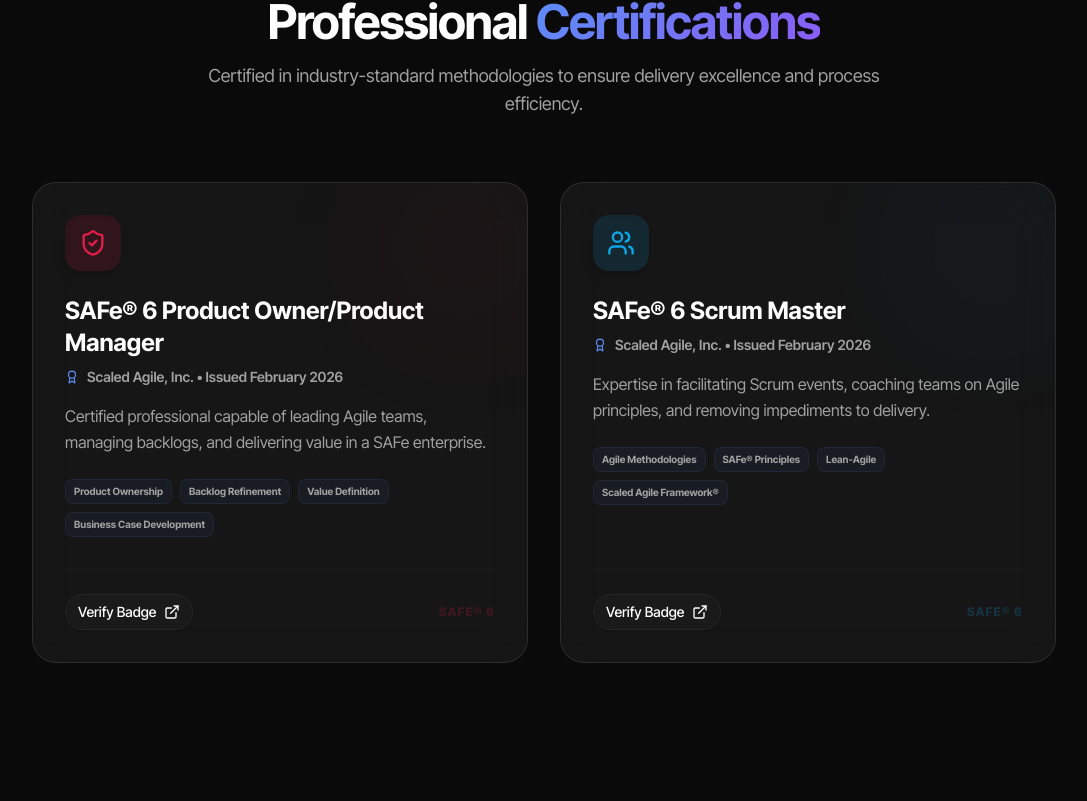
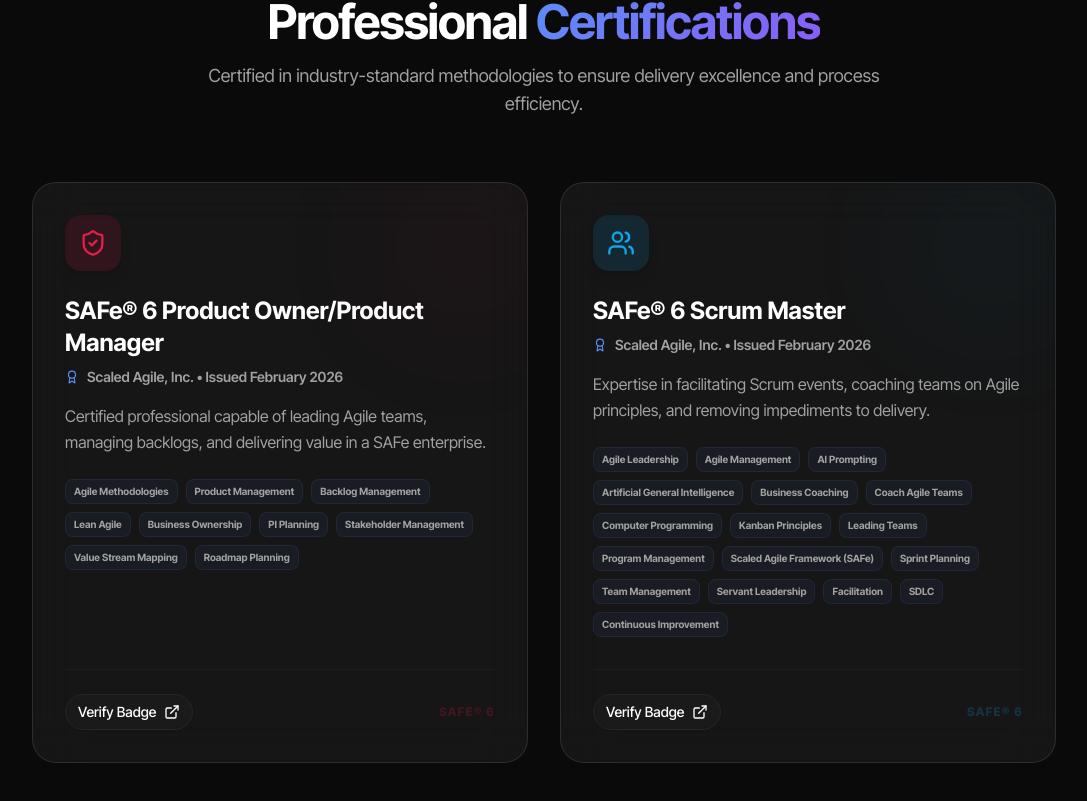
Before and after one commit to Rohit9252/Rohit9252.github.io, a React (Vite) app: page / in a window 1280 px wide. Shown: the part 5802-6603 px from the top of the page, without its empty margins (96-1183 px from the left). Built offline with nearby package versions, Linux system fonts and the light colour scheme.

Commit message:
feat: enhance certifications with SEO keywords and updated skills

```diff
--- a/index.html
+++ b/index.html
@@ -9,7 +9,7 @@
     <title>Rohit Kumar | Backend Engineer & Software Developer</title>
     <meta name="title" content="Rohit Kumar | Backend Engineer & Software Developer" />
     <meta name="description" content="Backend Engineer with 3+ years of experience building B2B SaaS backend systems in real estate (MLS) and fintech domains. Expert in Java, Spring Boot, MongoDB, AWS, and event-driven architectures." />
-    <meta name="keywords" content="Rohit Kumar, Backend Engineer, Software Developer, Java, Spring Boot, MongoDB, AWS, Kafka, Microservices, Full Stack Developer, Bengaluru, India" />
+    <meta name="keywords" content="Rohit Kumar, Backend Engineer, Software Developer, Java, Spring Boot, MongoDB, AWS, Kafka, Microservices, Full Stack Developer, SAFe 6 Product Owner, SAFe 6 Scrum Master, Agile Methodologies, Bengaluru, India" />
     <meta name="author" content="Rohit Kumar" />
     <meta name="robots" content="index, follow" />
     <meta name="language" content="English" />
@@ -87,7 +87,10 @@
         "AWS",
         "Kafka",
         "Microservices",
-        "Backend Development"
+        "Backend Development",
+        "SAFe Framework",
+        "Agile Management",
+        "Product Management"
       ]
     }
     </script>
--- a/src/sections/About.tsx
+++ b/src/sections/About.tsx
@@ -9,9 +9,9 @@ const stats = [
   { icon: Briefcase, value: '3+', label: 'Years Experience' },
   { icon: Code, value: '15+', label: 'Java Projects' },
   { icon: Layers, value: '30+', label: 'Zoho Implementations' },
-  { icon: Database, value: '100K+', label: 'Records Processed' },
-  { icon: Award, value: '600+', label: 'DSA Problems Solved' },
-  { icon: Zap, value: '10+', label: 'Enterprise Clients' },
+  // { icon: Database, value: '100K+', label: 'Records Processed' },
+  // { icon: Award, value: '600+', label: 'DSA Problems Solved' },
+  // { icon: Zap, value: '10+', label: 'Enterprise Clients' },
 ];
 
 const highlights = [
--- a/src/sections/Certifications.tsx
+++ b/src/sections/Certifications.tsx
@@ -15,7 +15,7 @@ const certifications = [
     color: '#E11D48',
     link: 'https://www.credly.com/earner/earned/badge/472d9477-f9e5-43e0-a881-bd73ac4e02f6',
     description: 'Certified professional capable of leading Agile teams, managing backlogs, and delivering value in a SAFe enterprise.',
-    skills: ['Product Ownership', 'Backlog Refinement', 'Value Definition', 'Business Case Development']
+    skills: ['Agile Methodologies', 'Product Management', 'Backlog Management', 'Lean Agile', 'Business Ownership', 'PI Planning', 'Stakeholder Management', 'Value Stream Mapping', 'Roadmap Planning']
   },
   {
     title: 'SAFe® 6 Scrum Master',
@@ -23,9 +23,9 @@ const certifications = [
     date: 'Issued February 2026',
     icon: Users,
     color: '#0EA5E9',
-    link: 'https://www.credly.com/earner/earned/badge/472d9477-f9e5-43e0-a881-bd73ac4e02f6',
+    link: 'https://www.credly.com/earner/earned/badge/92697e6a-5110-4cca-a5c1-28793a715c9f',
     description: 'Expertise in facilitating Scrum events, coaching teams on Agile principles, and removing impediments to delivery.',
-    skills: ['Agile Methodologies', 'SAFe® Principles', 'Lean-Agile', 'Scaled Agile Framework®']
+    skills: ['Agile Leadership', 'Agile Management', 'AI Prompting', 'Artificial General Intelligence', 'Business Coaching', 'Coach Agile Teams', 'Computer Programming', 'Kanban Principles', 'Leading Teams', 'Program Management', 'Scaled Agile Framework (SAFe)', 'Sprint Planning', 'Team Management', 'Servant Leadership', 'Facilitation', 'SDLC', 'Continuous Improvement']
   }
 ];
 
--- a/src/sections/Skills.tsx
+++ b/src/sections/Skills.tsx
@@ -73,7 +73,9 @@ const techCategories = [
       { name: "Value Definition", icon: <FaGem />, level: 85, color: "#00a3e0" },
       { name: "Business Case Development", icon: <FaChartLine />, level: 82, color: "#00a3e0" },
       { name: "Product Management", icon: <FaLightbulb />, level: 85, color: "#00a3e0" },
-      { name: "SAFe® Principles", icon: <FaUsers />, level: 90, color: "#00a3e0" }
+      { name: "SAFe® Principles", icon: <FaUsers />, level: 90, color: "#00a3e0" },
+      { name: "PI Planning", icon: <FaProjectDiagram />, level: 95, color: "#00a3e0" },
+      { name: "Servant Leadership", icon: <FaUsersCog />, level: 92, color: "#00a3e0" }
     ]
   },
   {
```
